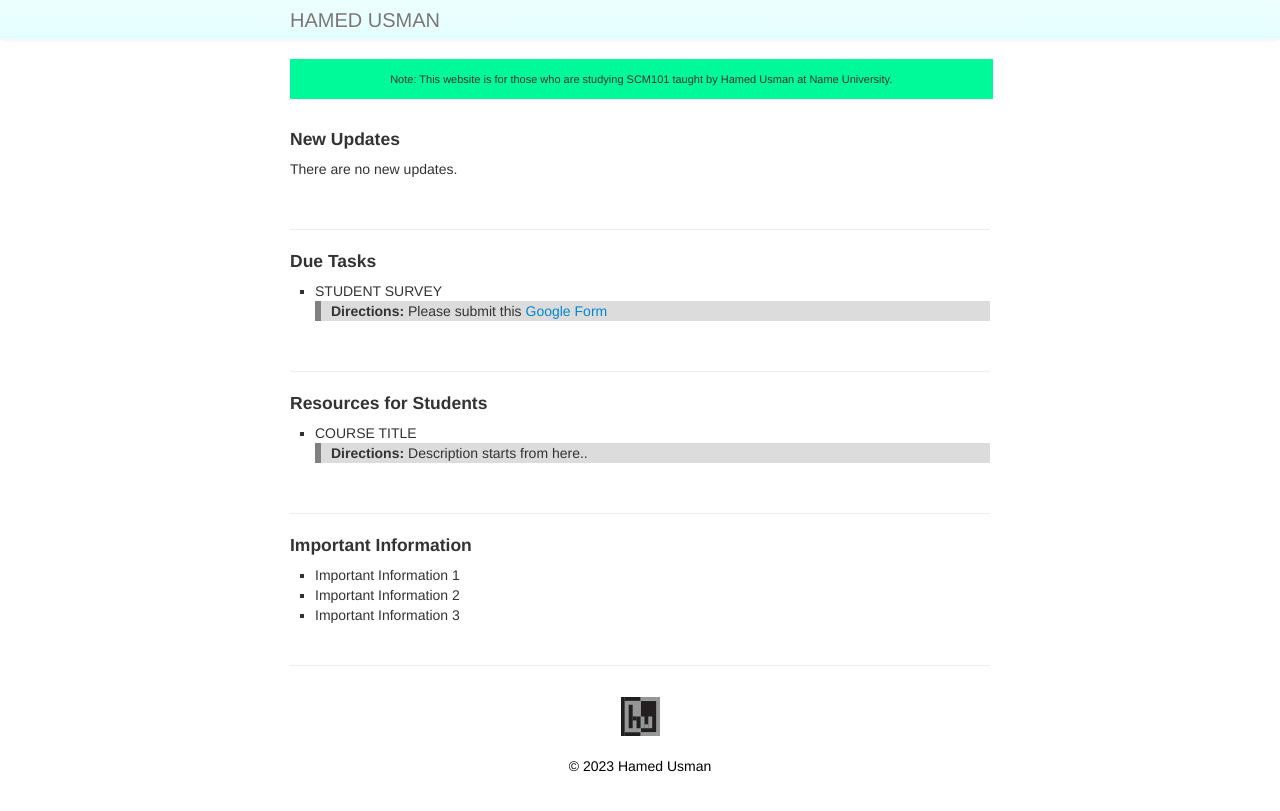
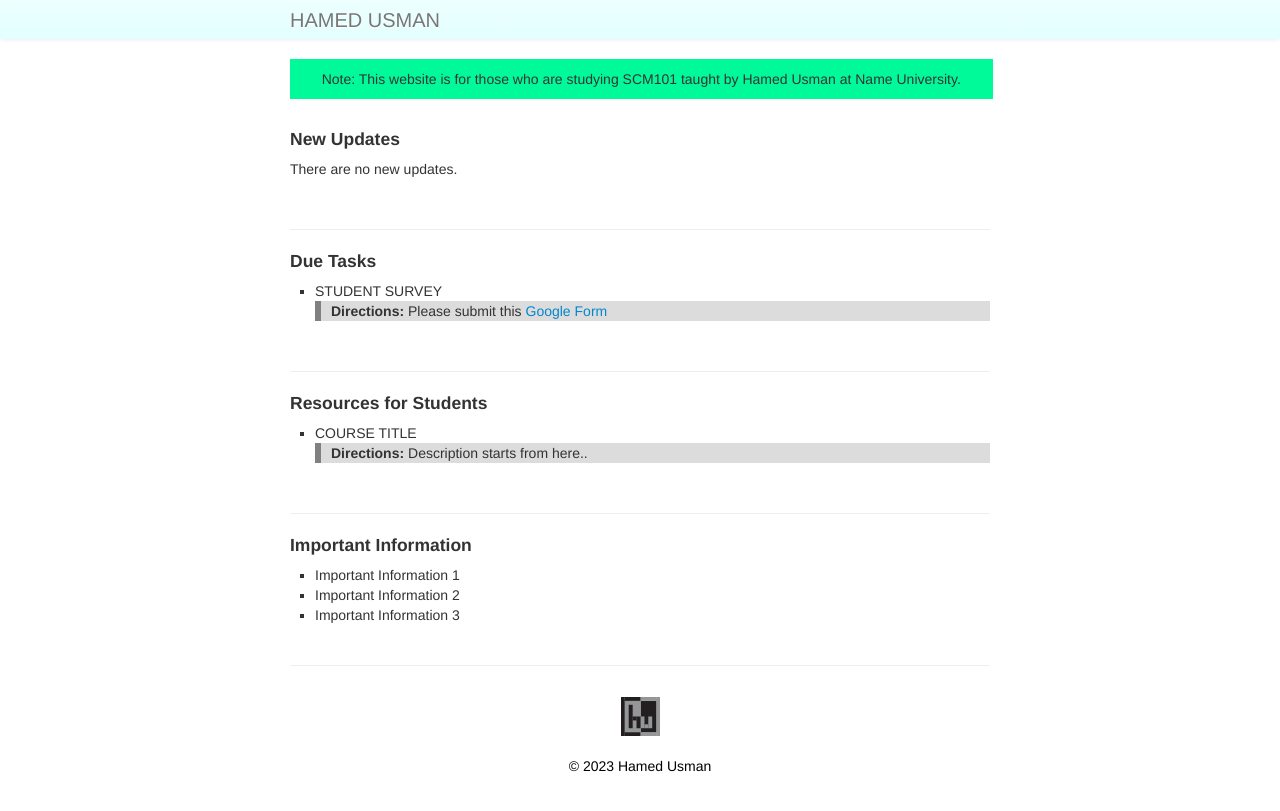
Before and after one commit to 101scm/101scm.github.io, a Jekyll site: the page built from index.md, in a window 1280 px wide. Shown: the top 811 px of the page. Built offline with Jekyll 4.4.1, drawn with Linux system fonts in a browser that asks for light colours.

Commit message:
Update my_custom_css.css

```diff
--- a/assets/themes/twitter/css/my_custom_css.css
+++ b/assets/themes/twitter/css/my_custom_css.css
@@ -138,7 +138,7 @@ ul {
 }
 .footer p {
   color: black;
-  font-size: 10o%;
+  font-size: 100%;
   text-align: center;
   /*line-height: 0px;*/ /* Keep it same with footer height - Disabled to correct the hover-underline-animation */
   margin-top: auto;
@@ -175,5 +175,4 @@ ul {
  background-color: #00fa9a;
  padding:10px;
  text-align: center;
- font-size: 11px;
 }
```
